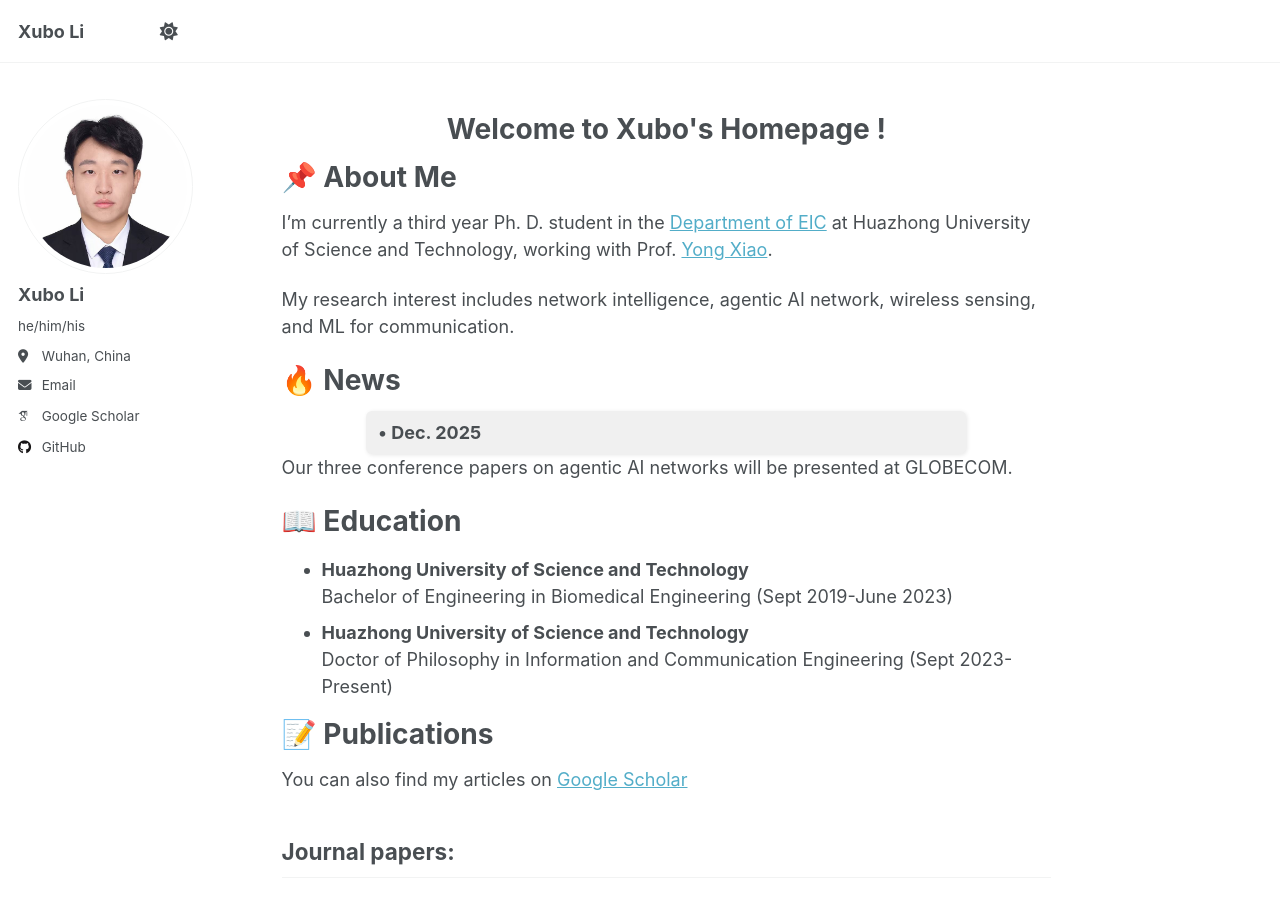
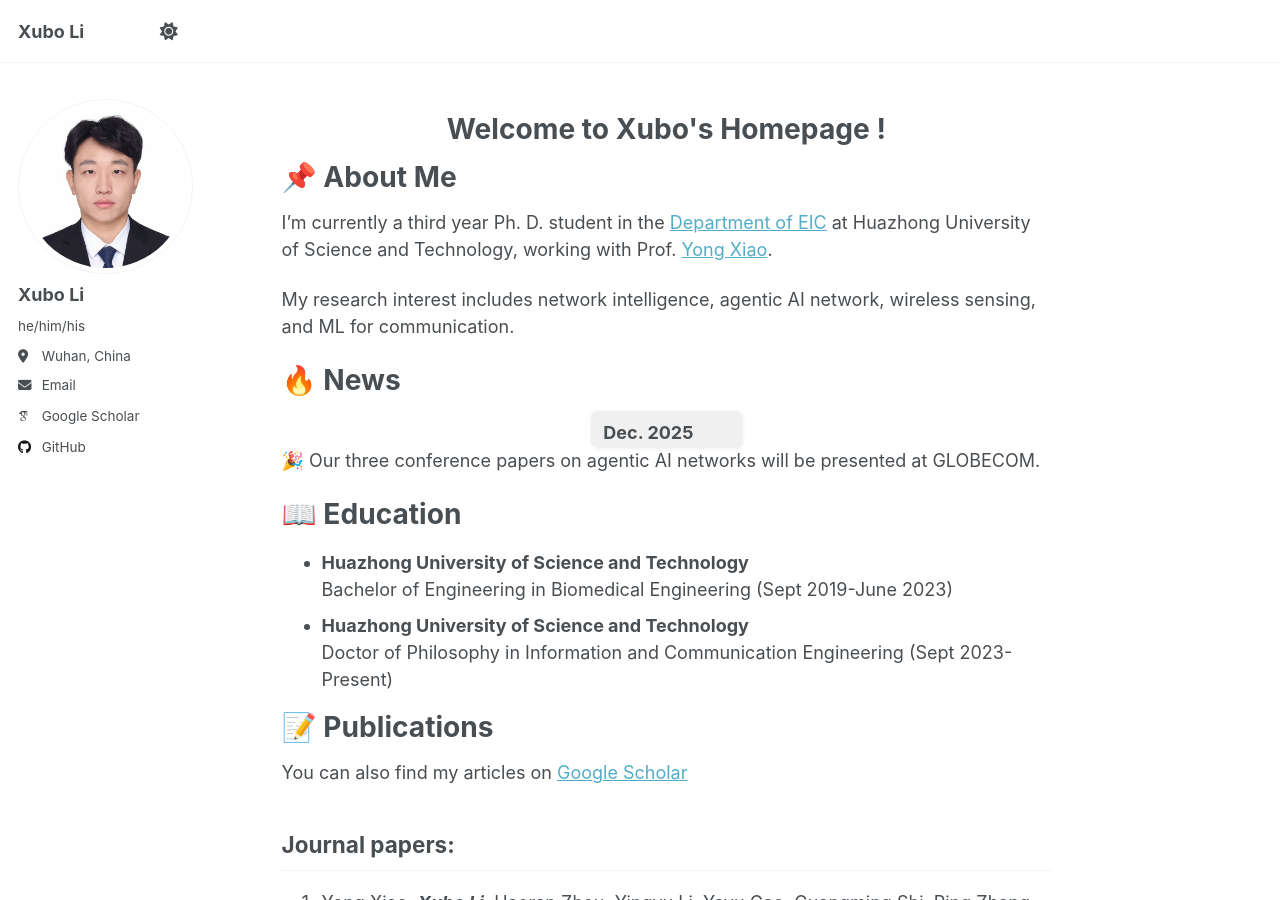
Before and after one commit to XuboLee/xubolee.github.io, a Jekyll site: the page built from _pages/about.md, in a window 1280 px wide and 900 px high. Built offline with Jekyll 4.4.1, drawn with Linux system fonts in a browser that asks for light colours; some web fonts are replaced; a script that is not in the unit is left out.

Commit message:
Update about.md

```diff
--- a/_pages/about.md
+++ b/_pages/about.md
@@ -17,11 +17,11 @@ I'm currently a third year Ph. D. student in the [Department of EIC](https://ei.
 My research interest includes network intelligence, agentic AI network, wireless sensing, and ML for communication.
 
 # 🔥 News
-<div style="background-color: #f0f0f0; padding: 8px 12px; border-radius: 6px; box-shadow: 1px 1px 4px rgba(0,0,0,0.1); max-width: 600px; margin: 0 auto;">
-  <strong>• Dec. 2025</strong>
+<div style="background-color: #f0f0f0; padding: 8px 12px; border-radius: 6px; box-shadow: 1px 1px 4px rgba(0,0,0,0.1); width: 150px; height: 36px; margin: 0 auto;">
+  <strong>Dec. 2025</strong>
 </div>
 
-Our three conference papers on agentic AI networks will be presented at GLOBECOM.
+🎉 Our three conference papers on agentic AI networks will be presented at GLOBECOM.
 
 # 📖 Education
 - <strong>Huazhong University of Science and Technology</strong><br>
@@ -46,7 +46,7 @@ You can also find my articles on [Google Scholar](https://scholar.google.com/cit
 1. <strong><em>Xubo Li</em></strong>, Yuanjie Jia, Yingyu Li, and Yong Xiao, "Towards Energy Efficient Federated Meta-learning in Edge Network," <em>IEEE Vehicular Technology Conference (VTC)<\em>, Singapore, Jun 2024. [URL](https://ieeexplore.ieee.org/document/10683432) [PDF](http://xubolee.github.io/files/VTC2024Spring.pdf) [Slides](http://xubolee.github.io/files/VTC2024Spring_Slides.pdf)
 
 
-# 💁 Service
+# 💼 Service
 - <strong>Session Chair</strong><br>
   VTC'24Spring, Session Energy Management<br>
   VTC'24Spring, Session Learning Techniques
```
